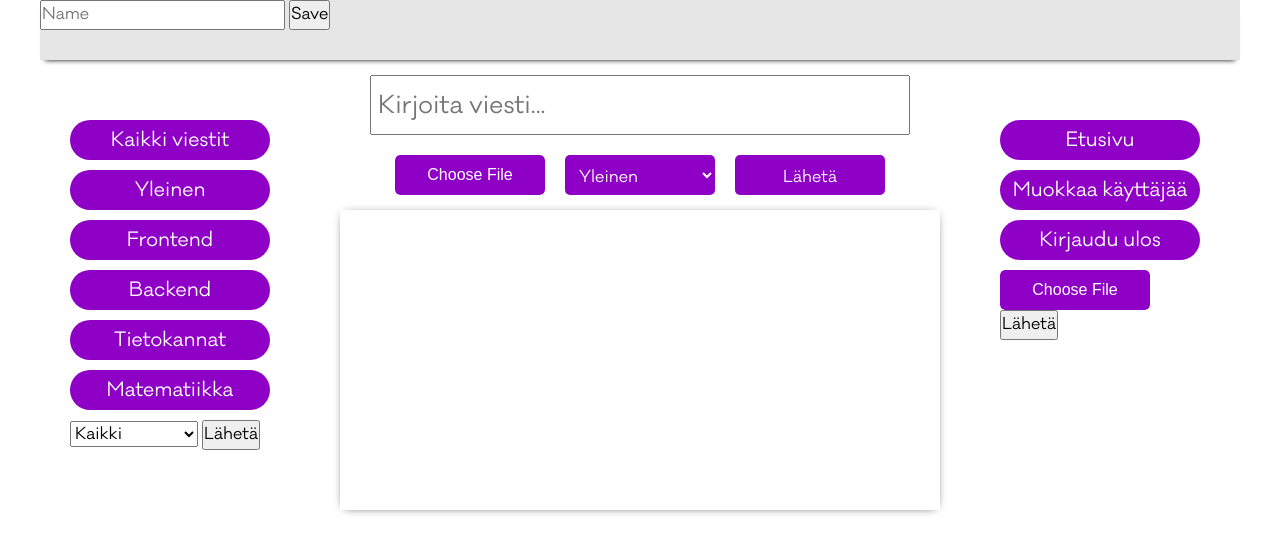
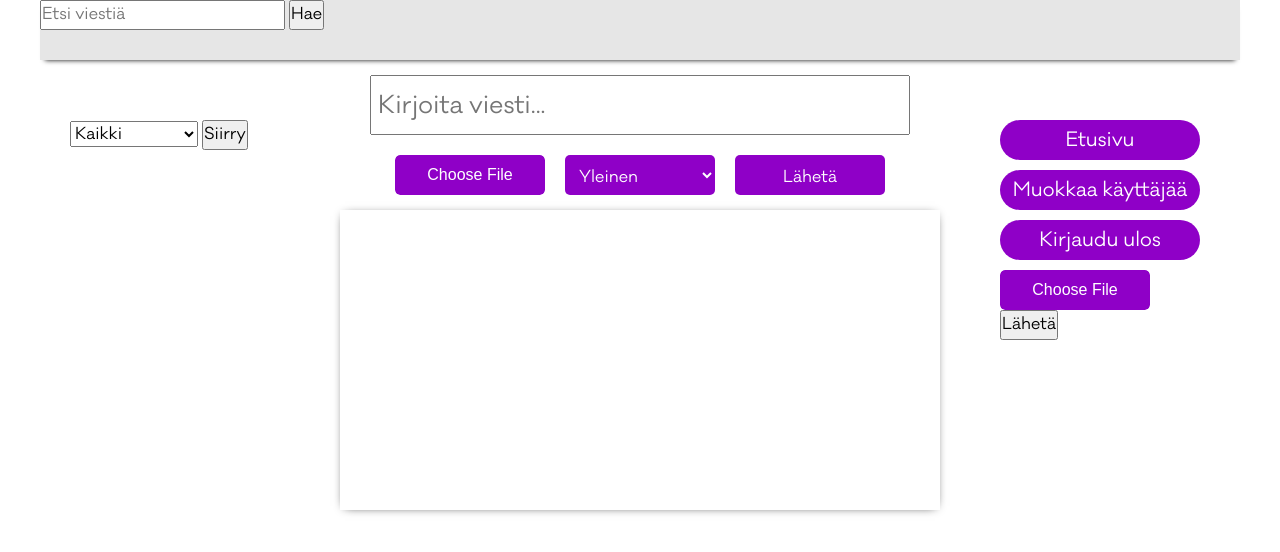
Before and after one commit to Velimah/WOP-Projekti, a plain HTML site: page Frontend/front.html in a window 1280 px wide. Drawn offline with Linux system fonts and the light colour scheme; no server answers; sample sign-in values are in the browser's storage.

Commit message:
board select functionality fixes

```diff
--- a/Backend/models/messageModel.js
+++ b/Backend/models/messageModel.js
@@ -147,7 +147,7 @@ const searchMessage = async (MessageBody, next) => {
 
 const boardSelect = async (MessageBody, next) => {
   try {
-    const [rows] = await promisePool.execute(`SELECT message.message_id, message.user_id, message.board_id, message.message_body, message.send_time, message.modify_time, message.picture,
+    const [rows] = await promisePool.execute(`SELECT message.message_id, message.user_id, message.board_id, message.reply_id, message.message_body, message.send_time, message.modify_time, message.picture,
                                                          user.user_id AS sender, user.name, user.email, user.profile_picture,
                                                          board.name AS boardname,
                                                          (SELECT COUNT(likes.message_id) FROM likes WHERE likes.message_id=message.message_id) AS likecount,
--- a/Frontend/front.html
+++ b/Frontend/front.html
@@ -13,22 +13,13 @@
 <header>
 
   <form class="light-border" id="search-form">
-    <input class="light-border" type="text" name="message_body" placeholder="Name">
-    <button class="light-border" type="submit">Save</button>
+    <input class="light-border" type="text" name="message_body" placeholder="Etsi viestiä">
+    <button class="light-border" type="submit">Hae</button>
   </form>
 
 </header>
 <main class="container">
   <div id="vasen">
-
-    <div class="aluevalikko">
-      <div class="aluelista"><a class="aluelinkki" href="front.html">Kaikki viestit</a></div>
-      <div class="aluelista"><a class="aluelinkki" href="modify-user.html">Yleinen</a></div>
-      <div class="aluelista"><a class="aluelinkki" href="logout.html">Frontend</a></div>
-      <div class="aluelista"><a class="aluelinkki" href="logout.html">Backend</a></div>
-      <div class="aluelista"><a class="aluelinkki" href="logout.html">Tietokannat</a></div>
-      <div class="aluelista"><a class="aluelinkki" href="logout.html">Matematiikka</a></div>
-    </div>
 
     <form action="http://localhost:3000/message/board" method="post"
           enctype="multipart/form-data" id="board-select2">
@@ -40,7 +31,7 @@
         <option value="5">Tietokannat</option>
         <option value="6">Matematiikka</option>
       </select>
-      <button id="laheta-nappis" type="submit">Lähetä</button>
+      <button id="laheta-nappis" type="submit">Siirry</button>
     </form>
 
   </div>
--- a/Frontend/js/front.js
+++ b/Frontend/js/front.js
@@ -23,13 +23,12 @@ header.appendChild(headerEmail);
 
 // load all messages
 const loadMessages = (messages) => {
-
   // clears the html element before adding content
   document.getElementById('viestit').innerHTML = '';
 
   messages.forEach((message) => {
 
-    // chooses only non-reply messages. Search removes reply_id from results and !message.hasOwnProperty allows to show replies also if searched.
+    // chooses only non-reply messages. Search removes reply_id from results so !message.hasOwnProperty allows to show replies when search is used.
     if (message.reply_id === null || (!message.hasOwnProperty('reply_id'))) {
 
       // message sender information section
```
